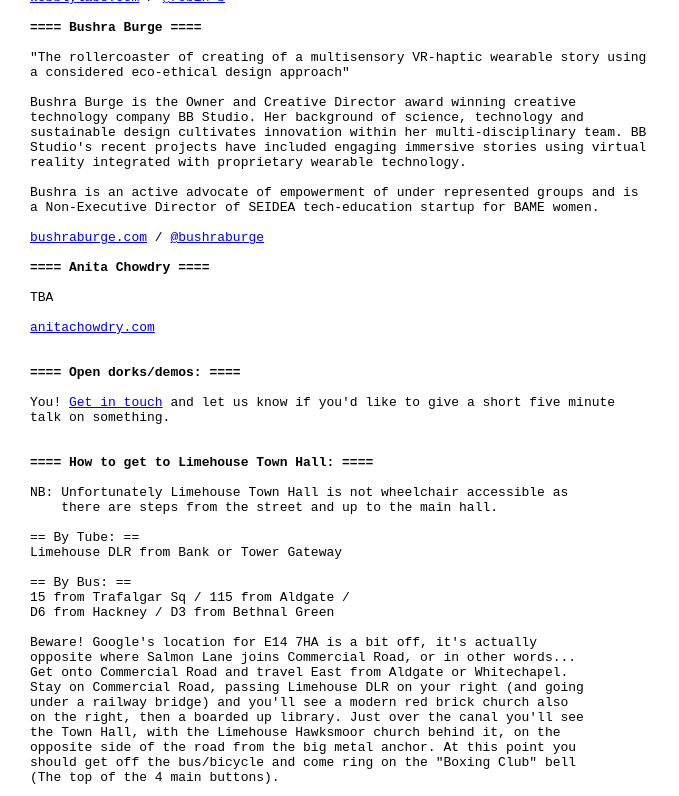
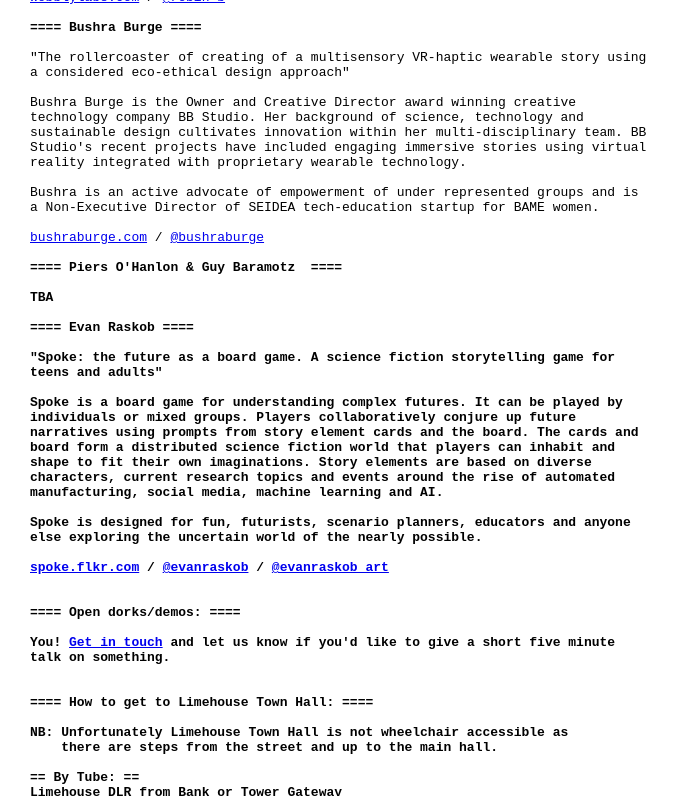
Before and after one commit to dorkbotlondon/dorkbotlondon.github.io, a Jekyll site: the page built from _posts/2019-09-18-97.html, in a window 1280 px wide and 900 px high, scrolled down 482 px, cut to the strip 0-796 px from the top of the window. Shown: the whole strip, without its empty margins (0-679 px from the left). Built offline with Jekyll 4.4.1, drawn with Linux system fonts in a browser that asks for light colours; Markdown is read by kramdown in place of the engine named in the settings; a script that is not in the unit is left out.

Commit message:
Update lineup for '97

```diff
--- a/_posts/2019-09-18-97.html
+++ b/_posts/2019-09-18-97.html
@@ -7,7 +7,9 @@
 tags:
     - Robin Baumgarten
     - Bushra Burge
-    - Anita Chowdry
+    - Evan Raskob
+    - Piers O'Hanlon
+    - Guy Baramotz
 ---
 
 Free entry, no registration required, bring your own refreshments. Talks start
@@ -43,11 +45,27 @@
 
 <a href="http://www.bushraburge.com">bushraburge.com</a> / <a href="https://twitter.com/bushraburge">@bushraburge</a>
 
-<b>==== Anita Chowdry ====</b>
+<b>==== Piers O'Hanlon &amp; Guy Baramotz  ====</>
 
 TBA
 
-<a href="http://www.anitachowdry.com">anitachowdry.com</a>
+<b>==== Evan Raskob ====</>
+
+"Spoke: the future as a board game. A science fiction storytelling game for
+teens and adults"
+
+Spoke is a board game for understanding complex futures. It can be played by
+individuals or mixed groups. Players collaboratively conjure up future
+narratives using prompts from story element cards and the board. The cards and
+board form a distributed science fiction world that players can inhabit and
+shape to fit their own imaginations. Story elements are based on diverse
+characters, current research topics and events around the rise of automated
+manufacturing, social media, machine learning and AI.
+
+Spoke is designed for fun, futurists, scenario planners, educators and anyone
+else exploring the uncertain world of the nearly possible.
+
+<a href="http://spoke.flkr.com">spoke.flkr.com</a> / <a href="https://twitter.com/evanraskob">@evanraskob</a> / <a href=https://instagram.com/evanraskob_art">@evanraskob_art</a>
 
 
 <b>==== Open dorks/demos: ====</b>
```
